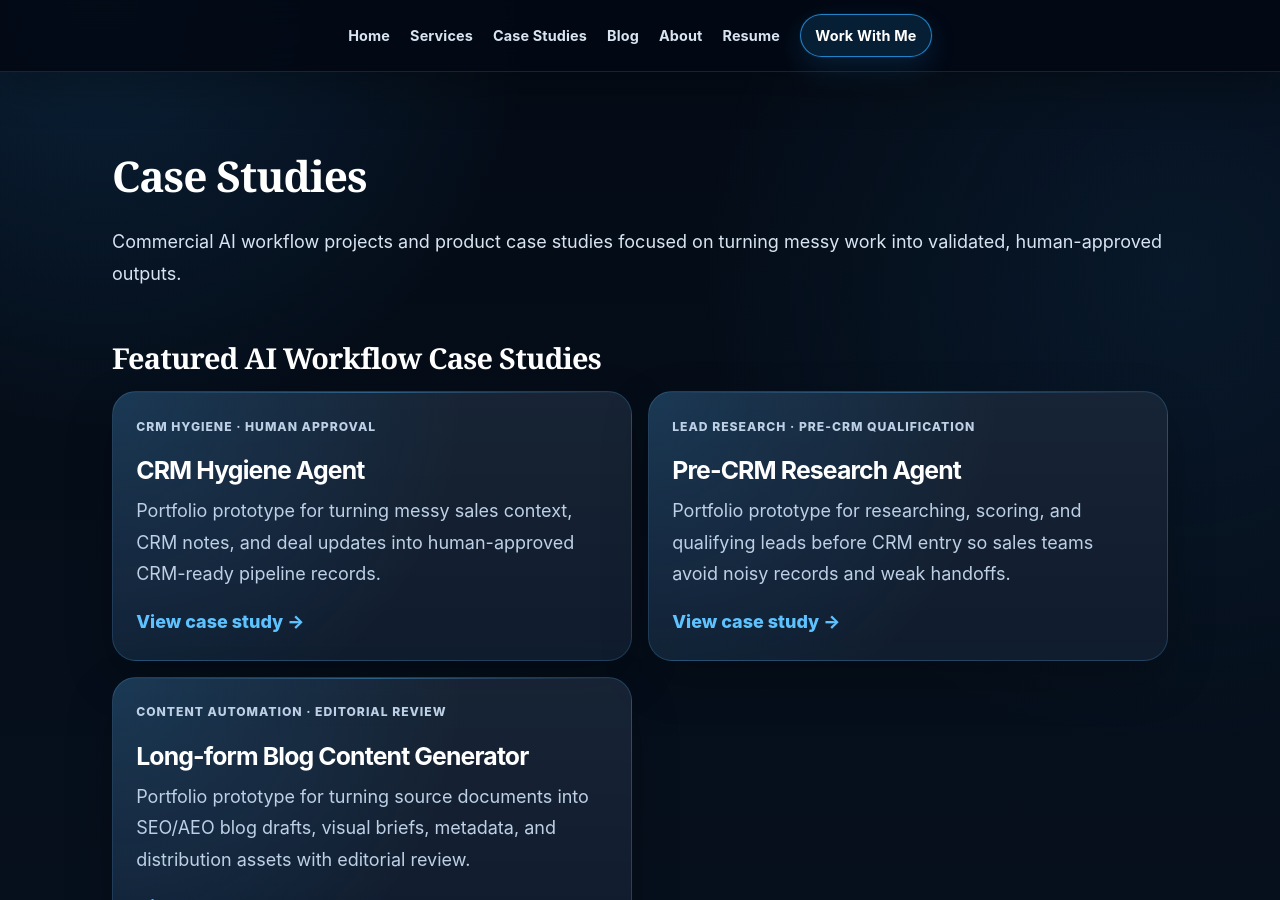
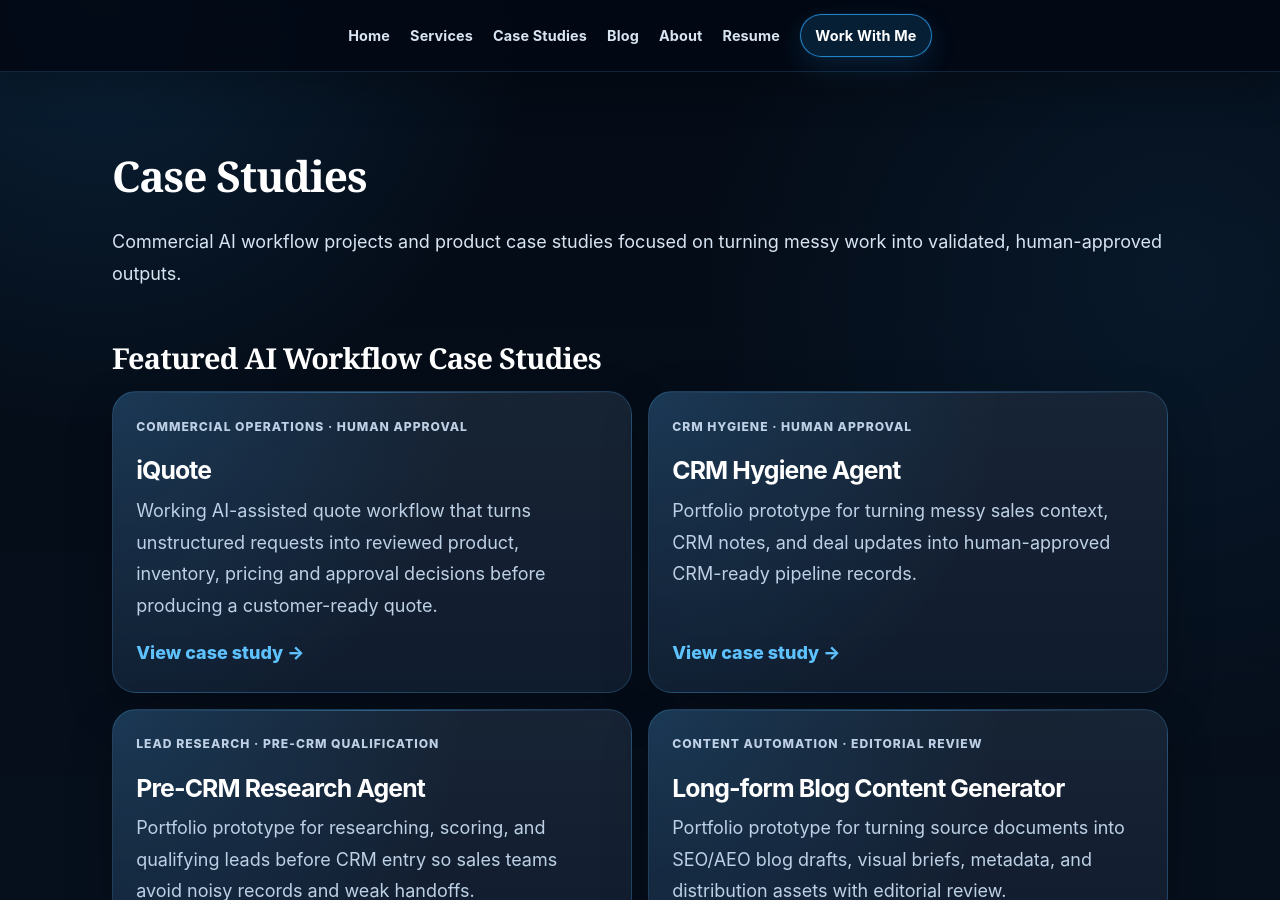
Before and after one commit to mahadevupadhyayula/mahadevupadhyayula.github.io, a Jekyll site: the page built from case-studies.md, in a window 1280 px wide and 900 px high. Built offline with Jekyll 4.4.1, drawn with Linux system fonts in a browser that asks for light colours; our own code applies the rules of GitHub Pages for plain Markdown files.

Commit message:
Feature iQuote on case studies page

```diff
--- a/case-studies.md
+++ b/case-studies.md
@@ -9,6 +9,13 @@ Commercial AI workflow projects and product case studies focused on turning mess
 ## Featured AI Workflow Case Studies
 
 <div class="case-study-card-grid" aria-label="Featured AI workflow case studies">
+  <article class="case-study-card case-study-card--priority">
+    <p class="case-study-card__eyebrow">Commercial operations · Human approval</p>
+    <h2><a href="{{ '/case-studies/iquote/' | relative_url }}">iQuote</a></h2>
+    <p>Working AI-assisted quote workflow that turns unstructured requests into reviewed product, inventory, pricing and approval decisions before producing a customer-ready quote.</p>
+    <a class="case-study-card__link" href="{{ '/case-studies/iquote/' | relative_url }}">View case study →</a>
+  </article>
+
   <article class="case-study-card case-study-card--priority">
     <p class="case-study-card__eyebrow">CRM hygiene · Human approval</p>
     <h2><a href="{{ '/case-studies/crm-hygiene-agent/' | relative_url }}">CRM Hygiene Agent</a></h2>
```
